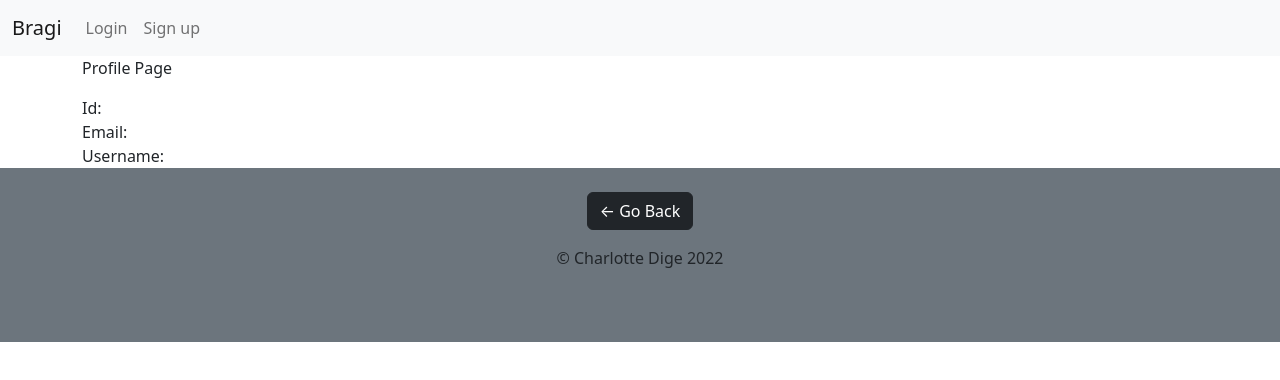
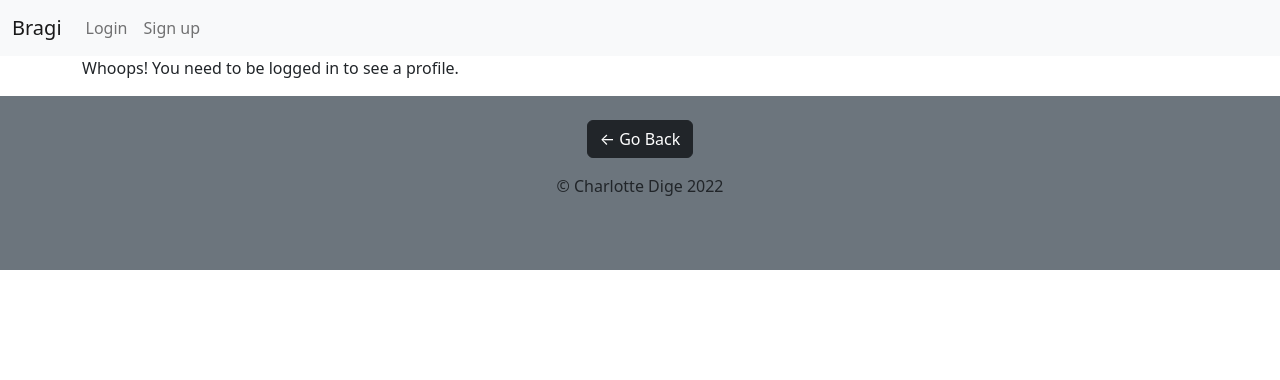
Before and after one commit to CharDige/Bragi, a React (Create React App) app in the folder client/: page /profile in a window 1280 px wide. Shown: the top 380 px of the page. Built offline with nearby package versions, Linux system fonts and the light colour scheme; no server answers.

Commit message:
Updated code to display different profile pages depending on the route, and the test the form

```diff
--- a/client/src/pages/Profile.js
+++ b/client/src/pages/Profile.js
@@ -1,9 +1,24 @@
 import { useQuery } from '@apollo/client';
 import React from 'react';
-import { QUERY_ME } from '../utils/queries';
+import { Navigate, useParams } from 'react-router-dom';
+
+import StoryForm from '../components/StoryForm';
+
+import { QUERY_USER, QUERY_ME } from '../utils/queries';
+
+import Auth from '../utils/auth';
 
 const Profile = () => {
-    const {loading, data} = useQuery(QUERY_ME);
+    const { username: userParam } = useParams();
+    const {loading, data} = useQuery(userParam ? QUERY_USER : QUERY_ME, {
+        variables: { username: userParam },
+    });
+
+    const user = data?.me || data?.user || {};
+
+    if (Auth.loggedIn() && Auth.getProfile().data.username === userParam) {
+        return <Navigate to="/profile" />;
+    }
 
     if (loading) {
         return (
@@ -13,17 +28,28 @@ const Profile = () => {
         )
     }
 
-    const profileData = data?.me || {}
+    if (!user?.username) {
+        return (
+            <p>
+                Whoops! You need to be logged in to see a profile.
+            </p>
+        );
+    }
 
     return (
-        <>
-            <p>Profile Page</p>
-            Id: {profileData._id}
-            <br/>
-            Email: {profileData.email}
-            <br/>
-            Username: {profileData.username}
-        </>
+        <div>
+            <div className="flex-row justify-center mb-3">
+                <h2 className="col-12 col-lg-10">
+                    {userParam ? `${user.username}` : 'You'}
+                </h2>
+
+                {!userParam && (
+                    <div className="col-12 col-lg-10 mb-3 p-3">
+                        <StoryForm />
+                    </div>
+                )}
+            </div>
+        </div>
     );
 };
 
```
